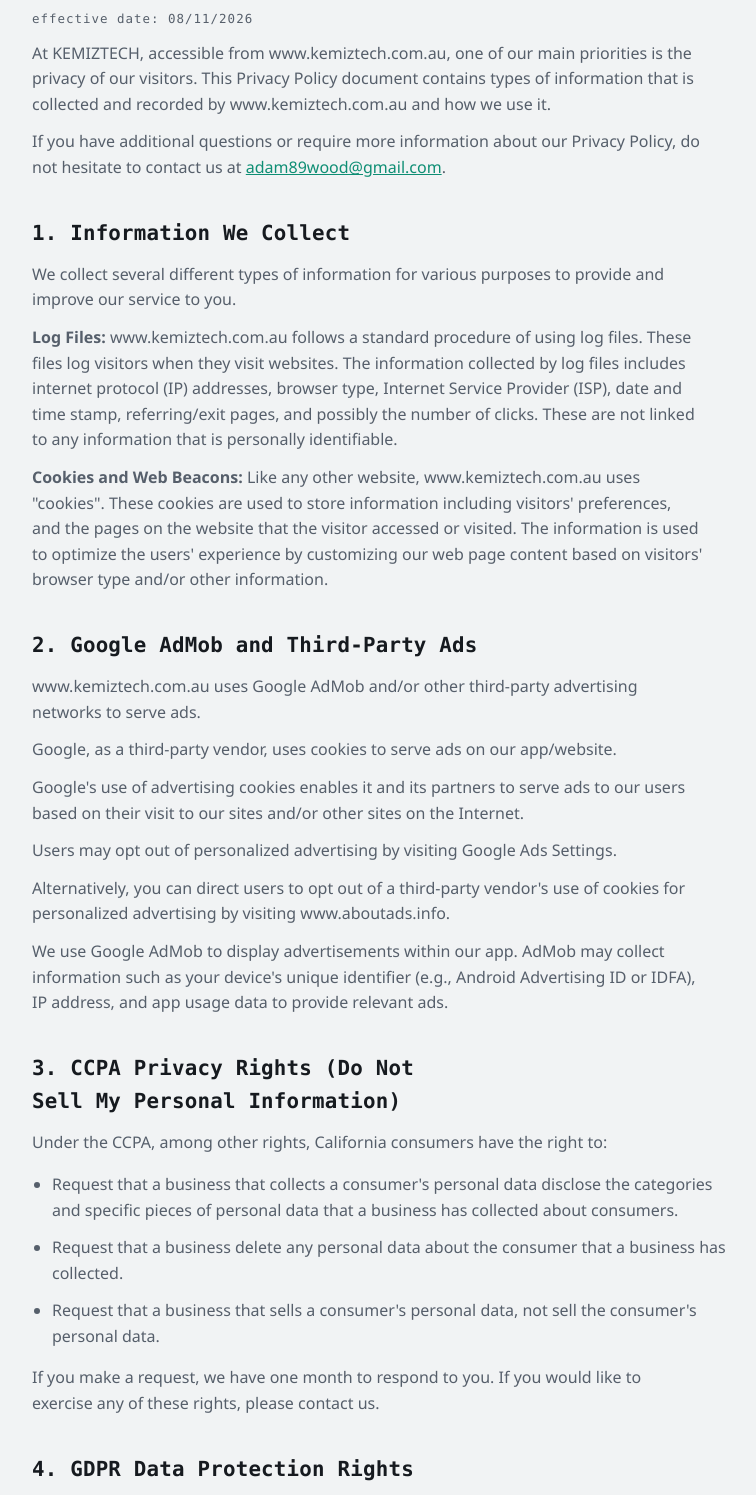
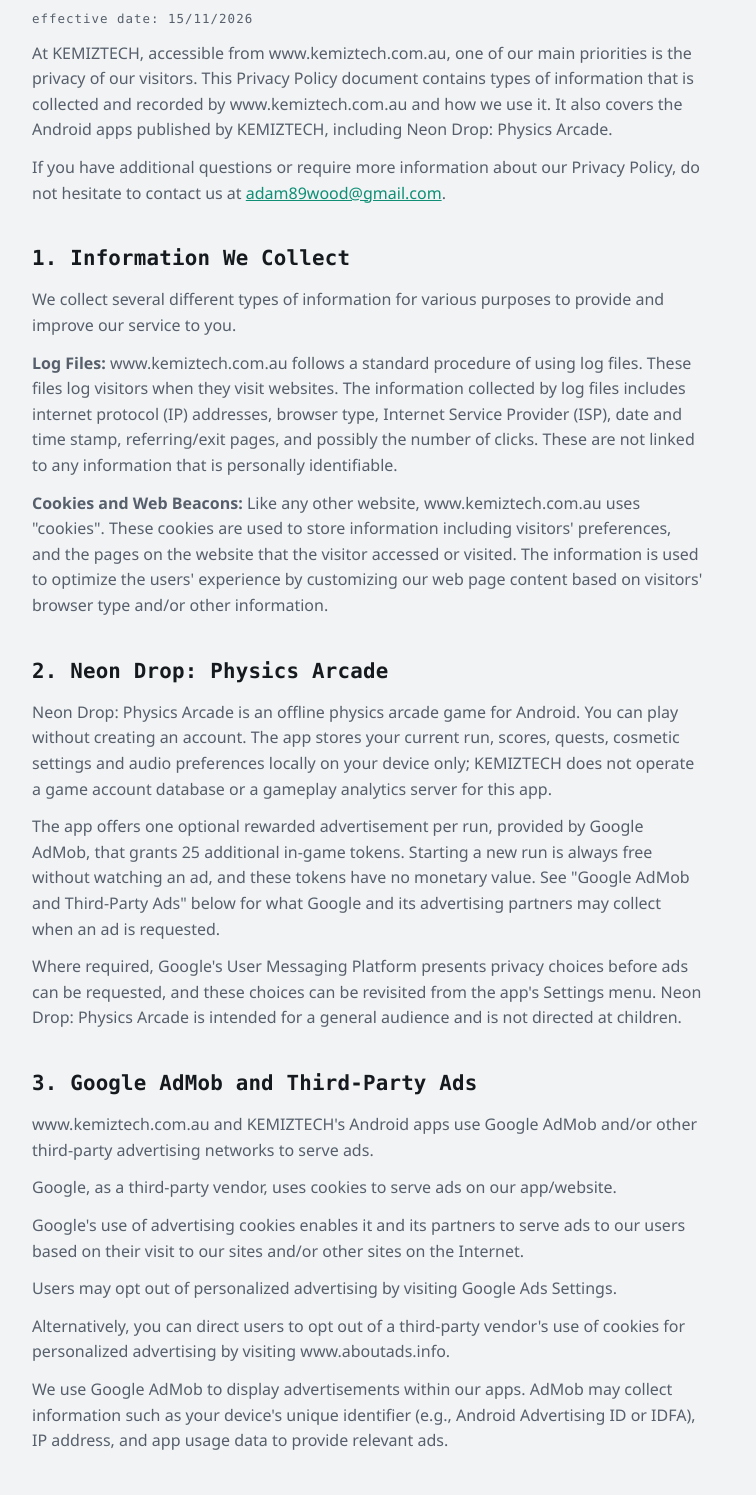
Before and after one commit to adam89wood-boop/KEMIZTECH, a plain HTML site: page docs/privacy-policy.html in a window 1280 px wide. Shown: the part 184-1679 px from the top of the page, without its empty margins (256-1012 px from the left). Drawn offline with Linux system fonts and the light colour scheme.

Commit message:
Add Neon Drop privacy disclosure
Adds a Neon Drop: Physics Arcade section (offline play, local-only storage, optional one-time 25-token rewarded AdMob ad, general audience) and bumps the effective date to 15/11/2026.

```diff
--- a/docs/privacy-policy.html
+++ b/docs/privacy-policy.html
@@ -25,9 +25,9 @@
 <section>
 <div class="wrap prose">
 <h1 class="section-title">Privacy Policy</h1>
-    <p class="eyebrow">Effective Date: 08/11/2026</p>
+<p class="eyebrow">Effective Date: 15/11/2026</p>
 
-    <p>At KEMIZTECH, accessible from www.kemiztech.com.au, one of our main priorities is the privacy of our visitors. This Privacy Policy document contains types of information that is collected and recorded by www.kemiztech.com.au and how we use it.</p>
+<p>At KEMIZTECH, accessible from www.kemiztech.com.au, one of our main priorities is the privacy of our visitors. This Privacy Policy document contains types of information that is collected and recorded by www.kemiztech.com.au and how we use it. It also covers the Android apps published by KEMIZTECH, including Neon Drop: Physics Arcade.</p>
 <p>If you have additional questions or require more information about our Privacy Policy, do not hesitate to contact us at <a href="mailto:adam89wood@gmail.com">adam89wood@gmail.com</a>.</p>
 
 <h2>1. Information We Collect</h2>
@@ -35,15 +35,20 @@
 <p><strong>Log Files:</strong> www.kemiztech.com.au follows a standard procedure of using log files. These files log visitors when they visit websites. The information collected by log files includes internet protocol (IP) addresses, browser type, Internet Service Provider (ISP), date and time stamp, referring/exit pages, and possibly the number of clicks. These are not linked to any information that is personally identifiable.</p>
 <p><strong>Cookies and Web Beacons:</strong> Like any other website, www.kemiztech.com.au uses "cookies". These cookies are used to store information including visitors' preferences, and the pages on the website that the visitor accessed or visited. The information is used to optimize the users' experience by customizing our web page content based on visitors' browser type and/or other information.</p>
 
-    <h2>2. Google AdMob and Third-Party Ads</h2>
-    <p>www.kemiztech.com.au uses Google AdMob and/or other third-party advertising networks to serve ads.</p>
+<h2>2. Neon Drop: Physics Arcade</h2>
+<p>Neon Drop: Physics Arcade is an offline physics arcade game for Android. You can play without creating an account. The app stores your current run, scores, quests, cosmetic settings and audio preferences locally on your device only; KEMIZTECH does not operate a game account database or a gameplay analytics server for this app.</p>
+<p>The app offers one optional rewarded advertisement per run, provided by Google AdMob, that grants 25 additional in-game tokens. Starting a new run is always free without watching an ad, and these tokens have no monetary value. See "Google AdMob and Third-Party Ads" below for what Google and its advertising partners may collect when an ad is requested.</p>
+<p>Where required, Google's User Messaging Platform presents privacy choices before ads can be requested, and these choices can be revisited from the app's Settings menu. Neon Drop: Physics Arcade is intended for a general audience and is not directed at children.</p>
+
+<h2>3. Google AdMob and Third-Party Ads</h2>
+<p>www.kemiztech.com.au and KEMIZTECH's Android apps use Google AdMob and/or other third-party advertising networks to serve ads.</p>
 <p>Google, as a third-party vendor, uses cookies to serve ads on our app/website.</p>
 <p>Google's use of advertising cookies enables it and its partners to serve ads to our users based on their visit to our sites and/or other sites on the Internet.</p>
 <p>Users may opt out of personalized advertising by visiting Google Ads Settings.</p>
 <p>Alternatively, you can direct users to opt out of a third-party vendor's use of cookies for personalized advertising by visiting www.aboutads.info.</p>
-    <p>We use Google AdMob to display advertisements within our app. AdMob may collect information such as your device's unique identifier (e.g., Android Advertising ID or IDFA), IP address, and app usage data to provide relevant ads.</p>
+<p>We use Google AdMob to display advertisements within our apps. AdMob may collect information such as your device's unique identifier (e.g., Android Advertising ID or IDFA), IP address, and app usage data to provide relevant ads.</p>
 
-    <h2>3. CCPA Privacy Rights (Do Not Sell My Personal Information)</h2>
+<h2>4. CCPA Privacy Rights (Do Not Sell My Personal Information)</h2>
 <p>Under the CCPA, among other rights, California consumers have the right to:</p>
 <ul>
 <li>Request that a business that collects a consumer's personal data disclose the categories and specific pieces of personal data that a business has collected about consumers.</li>
@@ -52,7 +57,7 @@
 </ul>
 <p>If you make a request, we have one month to respond to you. If you would like to exercise any of these rights, please contact us.</p>
 
-    <h2>4. GDPR Data Protection Rights</h2>
+<h2>5. GDPR Data Protection Rights</h2>
 <p>We would like to make sure you are fully aware of all of your data protection rights. Every user is entitled to the following:</p>
 <ul>
 <li>The right to access – You have the right to request copies of your personal data.</li>
@@ -64,14 +69,14 @@
 </ul>
 <p>If you make a request, we have one month to respond to you. If you would like to exercise any of these rights, please contact us.</p>
 
-    <h2>5. Children's Information</h2>
+<h2>6. Children's Information</h2>
 <p>Another part of our priority is adding protection for children while using the internet. We encourage parents and guardians to observe, participate in, and/or monitor and guide their online activity.</p>
 <p>www.kemiztech.com.au does not knowingly collect any Personal Identifiable Information from children under the age of 13. If you think that your child provided this kind of information on our website, we strongly encourage you to contact us immediately and we will do our best efforts to promptly remove such information from our records.</p>
 
-    <h2>6. Changes to This Privacy Policy</h2>
+<h2>7. Changes to This Privacy Policy</h2>
 <p>We may update our Privacy Policy from time to time. Thus, we advise you to review this page periodically for any changes. We will notify you of any changes by posting the new Privacy Policy on this page. These changes are effective immediately, after they are posted on this page.</p>
 
-    <h2>7. Contact Us</h2>
+<h2>8. Contact Us</h2>
 <p>If you have any questions or suggestions about our Privacy Policy, do not hesitate to contact us at:</p>
 <p>Email: <a href="mailto:adam89wood@gmail.com">adam89wood@gmail.com</a><br>Website: www.kemiztech.com.au</p>
 </div>
```
Lines whose indentation alone changed are shown as unchanged.
